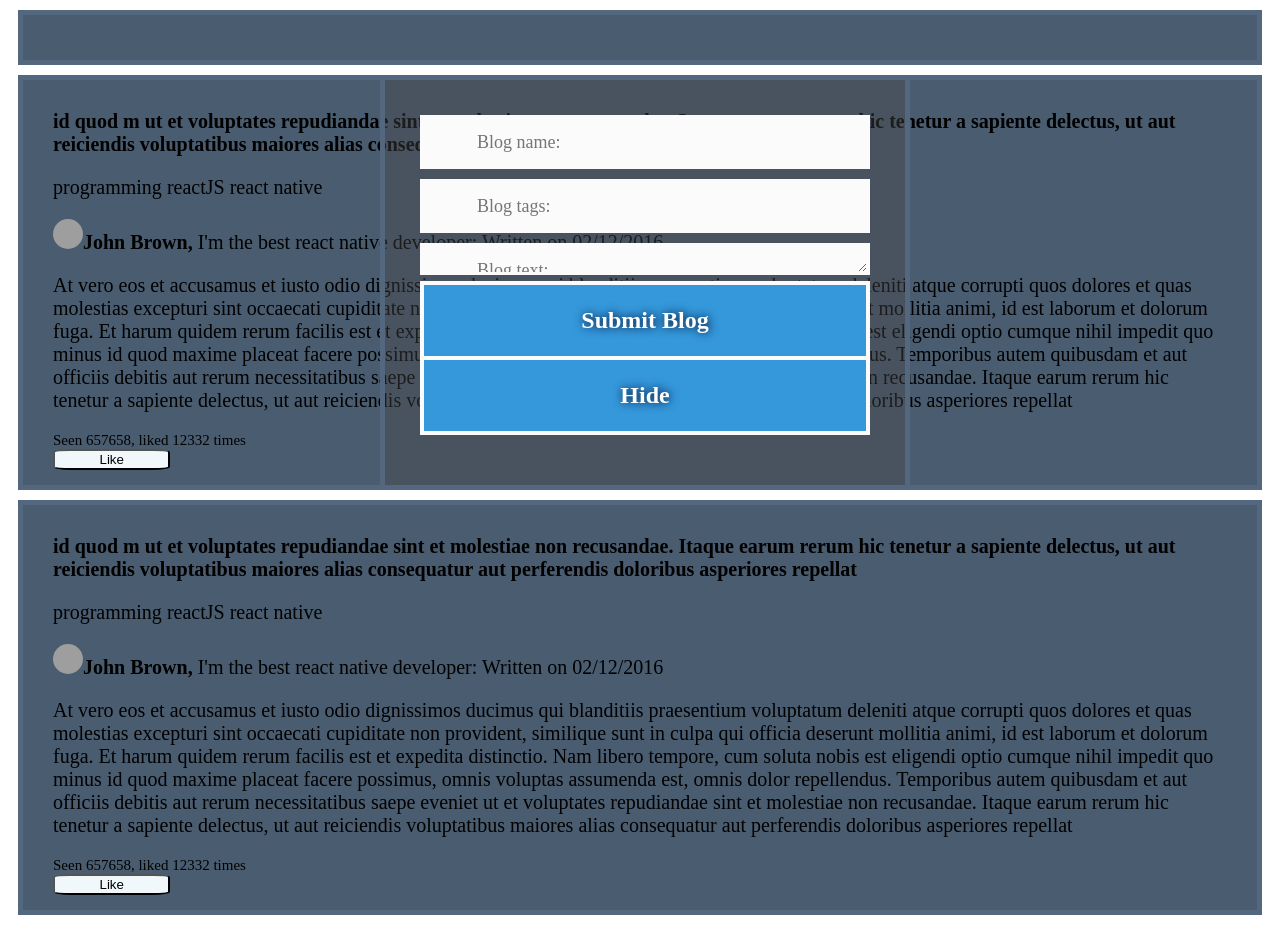
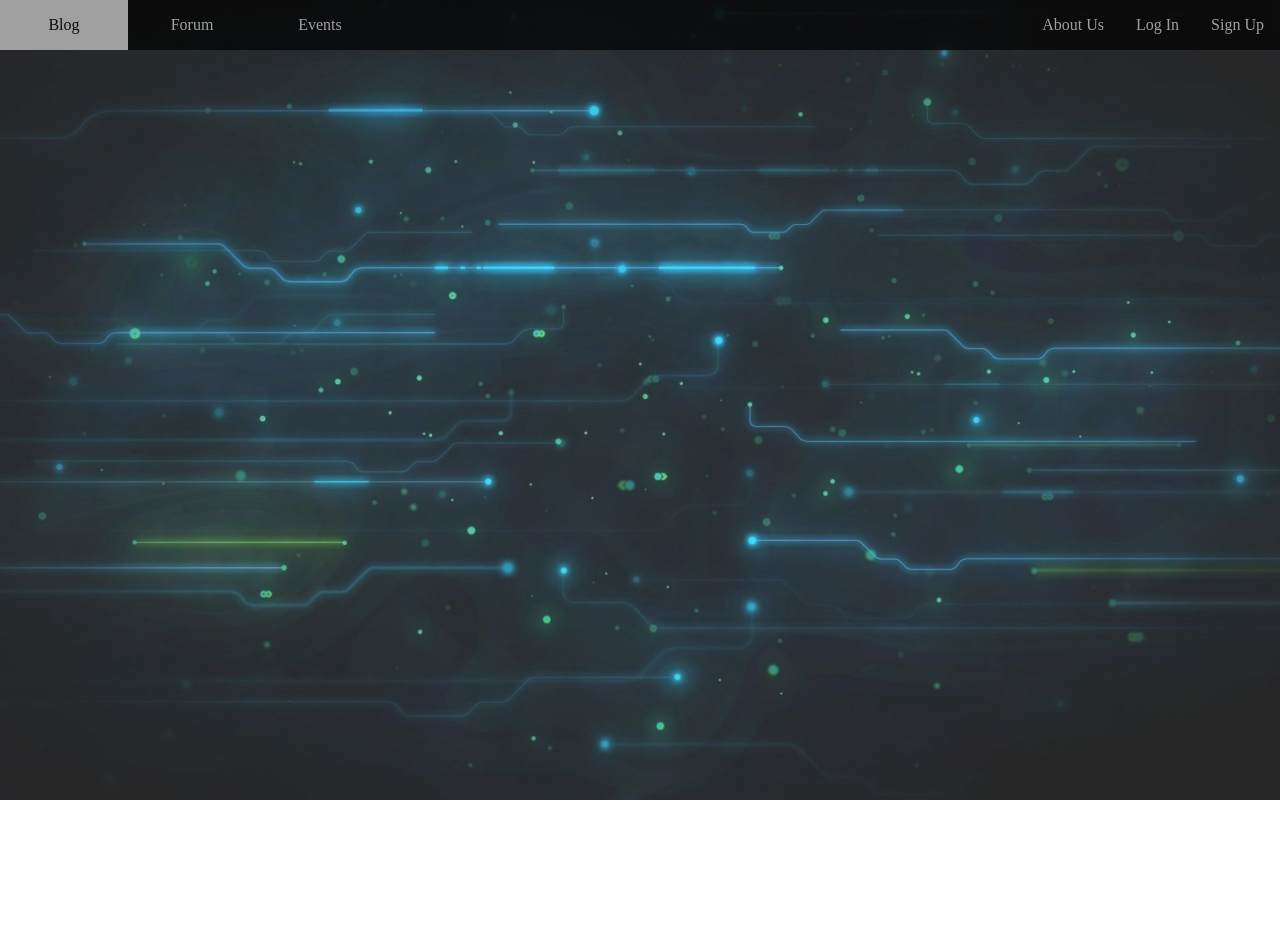
Before and after one commit to iteratehackerspace/ArmDev-, a React (Create React App) app: page / in a window 1280 px wide. After the commit the page ends 800 px from the top, so only its background shows below. Built offline with nearby package versions, Linux system fonts and the light colour scheme; grey boxes are pictures that could not be loaded; the HTML template or start-up script is replaced by a standard one.

Commit message:
add log-in, sign-up buttons, correct css

```diff
--- a/src/App.js
+++ b/src/App.js
@@ -1,7 +1,7 @@
 import React, { Component } from 'react';
 // import NewBlogPost from './components/NewBlogPost.jsx';
 import AllBlogPosts from './components/AllBlogPosts.jsx';
-// import FrontPage from './components/frontpage/FrontPage.jsx'
+import FrontPage from './components/frontpage/FrontPage.jsx'
 // import LogInBox from './components/LogInBox.jsx';
 // import SignUpBox from './components/SignUpBox.jsx';
 
@@ -9,7 +9,7 @@ class App extends Component {
   render() {
     return (
       <div>
-        <AllBlogPosts />
+        <FrontPage />
       </div>
     );
   }
--- a/src/components/frontpage/FrontPage.jsx
+++ b/src/components/frontpage/FrontPage.jsx
@@ -12,8 +12,6 @@ class FrontPage extends Component {
       <div className='wholeScreen'>
         <div className='bg-image'></div>
         <FrontPageHeader />
-        <LogInBox />
-        <SignUpBox />
       </div>
     )
   }
--- a/src/components/frontpage/FrontPageHeader.jsx
+++ b/src/components/frontpage/FrontPageHeader.jsx
@@ -9,6 +9,8 @@ class FrontPageHeader extends Component {
           <li className='left'><a href="#">Forum</a></li>
           <li className='right'><a href="#">Events</a></li>
           <li><a href="http://iteratehackerspace.com/" target='_blank'>About Us</a></li>
+          <li><a href="#">Log In</a></li>
+          <li><a href="#">Sign Up</a></li>
         </div>
     )
   }
--- a/src/css/frontpage/FrontPage.css
+++ b/src/css/frontpage/FrontPage.css
@@ -8,9 +8,6 @@
   left: 0;
   position: absolute;
 }
-
-
-
 
 .bg-image {
   height: 100%;
--- a/src/css/frontpage/FrontPageHeader.css
+++ b/src/css/frontpage/FrontPageHeader.css
@@ -14,10 +14,18 @@
 
 .left {
   align-self: flex-start;
+  width: 10%;
+  text-align: center;
 }
 
 .right {
   margin-right: auto;
+  width: 10%;
+  text-align: center;
+}
+
+.rightMost {
+  color: white;
 }
 
 .header a {
```
